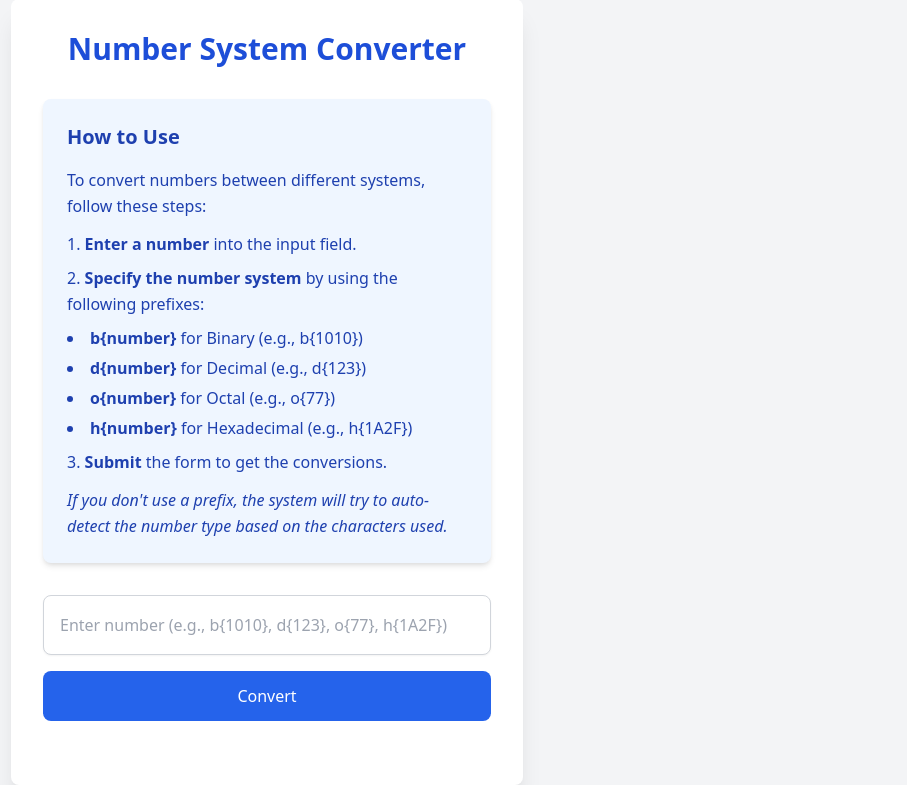
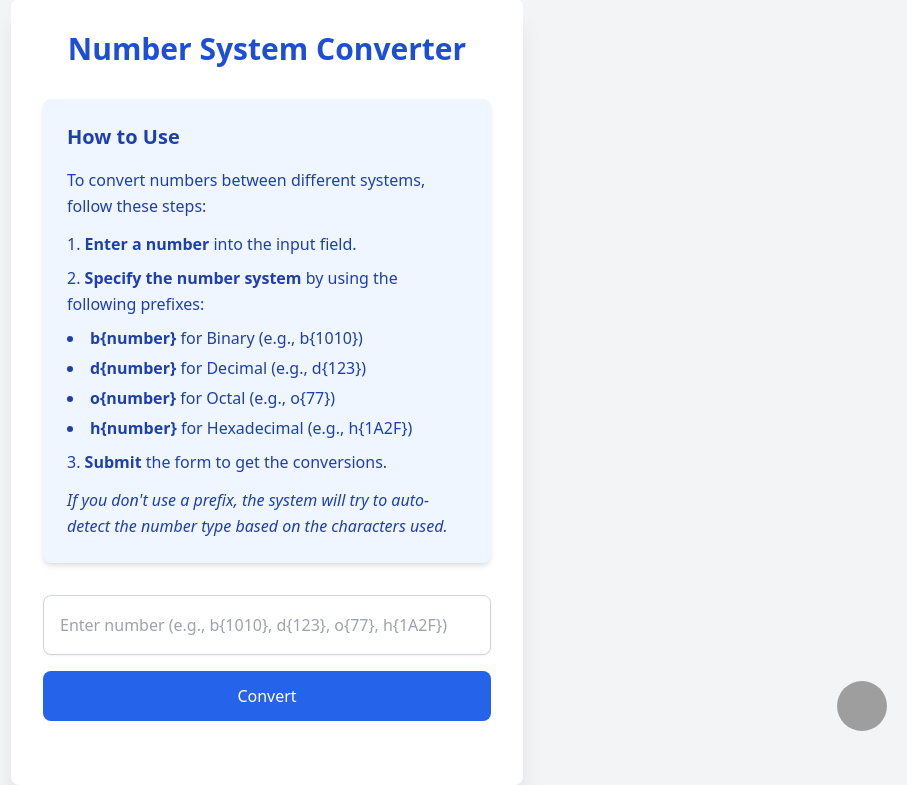
Before and after one commit to S-hadowHeart/Number_System, a Flask app: page / in a window 1280 px wide. Shown: the part 49-834 px from the top of the page, without its empty margins (373-1280 px from the left). Run offline with Flask 3, Linux system fonts and the light colour scheme; grey boxes are pictures that could not be loaded.

Commit message:
Update index.html

```diff
--- a/templates/index.html
+++ b/templates/index.html
@@ -7,6 +7,20 @@
     <!-- Tailwind CSS via CDN -->
     <link href="https://cdn.jsdelivr.net/npm/tailwindcss@2.2.19/dist/tailwind.min.css" rel="stylesheet">
 </head>
+<style>  .profile-pic {
+      position: fixed;
+      bottom: 20px;
+      right: 20px;
+      cursor: pointer;
+      z-index: 1000;
+    }
+
+    .round {
+      border-radius: 50%;
+      width: 50px;
+      height: 50px;
+    }
+    </style>
 <body class="bg-gray-100 text-gray-800 font-sans leading-relaxed">
     <div class="container mx-auto mt-12 p-8 bg-white shadow-xl rounded-lg max-w-lg">
         <h1 class="text-3xl font-bold text-center text-blue-700 mb-8">Number System Converter</h1>
@@ -54,5 +68,13 @@
             </div>
         {% endif %}
     </div>
+    <div class="profile-pic" onclick="openNewTab()">
+    <img src="https://s-hadowheart.carrd.co/assets/images/image01.jpg?v=91985b0d" alt="Profile Picture" class="round">
+  </div>
 </body>
+    <script>
+    function openNewTab() {
+  window.open('https://s-hadowheart.carrd.co', '_blank');
+}
+</script>
 </html>
```
